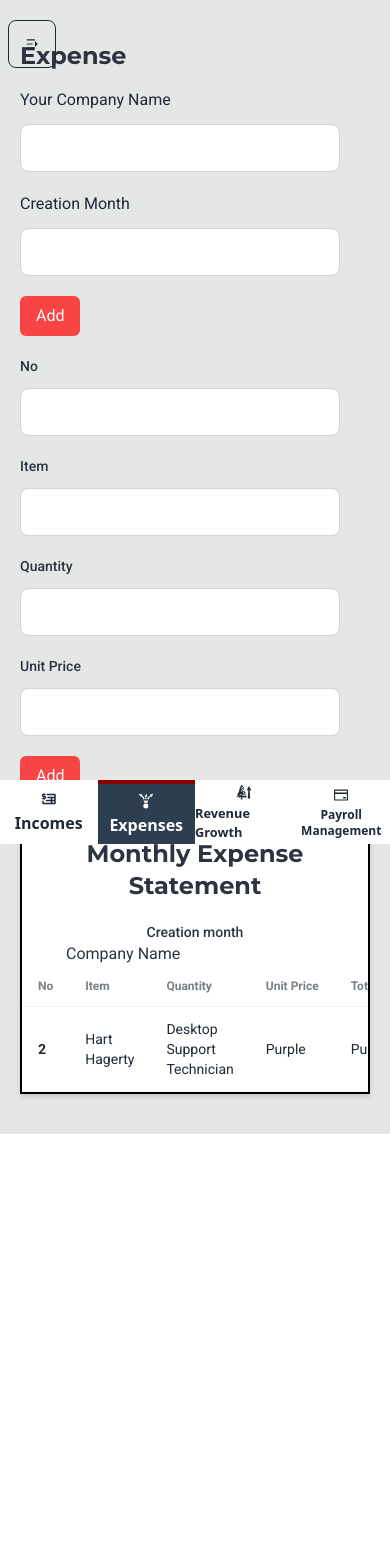
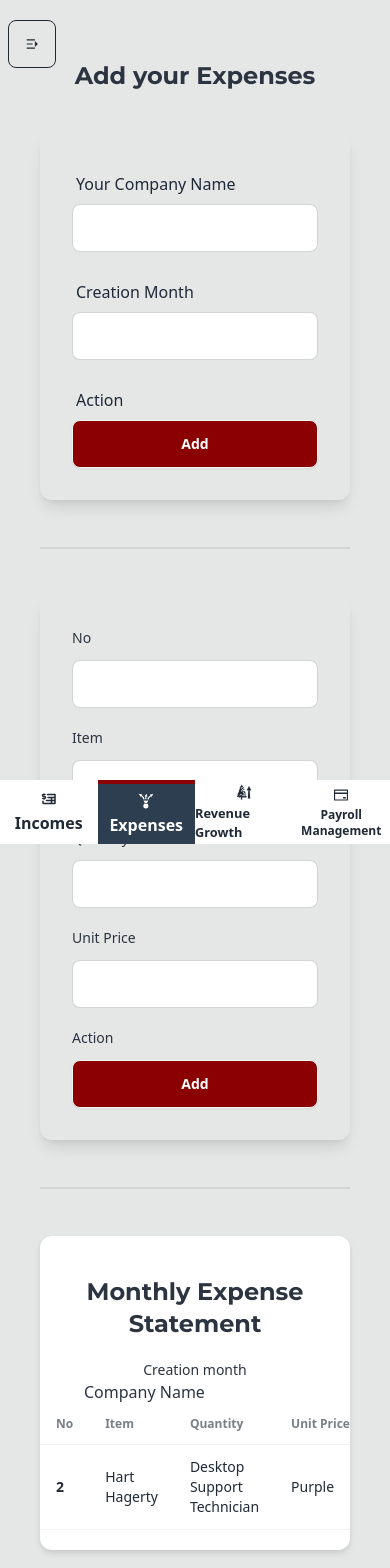
Before and after one commit to maasajal/revboost-solutions, a React (Vite) app: page /dashboard/company-expenses in a window 390 px wide. Shown: the top 1568 px of the page. Before the commit the page ends 1134 px from the top, so only its background shows below. Built offline with nearby package versions, Linux system fonts and the light colour scheme.

Commit message:
Responsive: modify expense page

```diff
--- a/src/dashboard/Expense/Expense.tsx
+++ b/src/dashboard/Expense/Expense.tsx
@@ -1,149 +1,165 @@
 import axios from "axios";
 import { useState } from "react";
 import toast from "react-hot-toast";
-import { ADDRESS_END_POINT, EXPENSE_END_POINT } from "../../components/utils/constant";
-
+import {
+  ADDRESS_END_POINT,
+  EXPENSE_END_POINT,
+} from "../../components/utils/constant";
 
 const Expense = () => {
   const [address, setAddress] = useState({
     companyName: "",
-        create: ""
+    create: "",
   });
 
-
-    const [expense,setExpense] = useState({
+  const [expense, setExpense] = useState({
     no: "",
-        item : "",
-        quantity : "",
-        unitPrice : "",
-        total : ""
+    item: "",
+    quantity: "",
+    unitPrice: "",
+    total: "",
   });
-
+  console.log(expense);
   const changeAddressHandler = (e: React.ChangeEvent<HTMLInputElement>) => {
-        setAddress({ ...address, [e.target.name]: e.target.value })
+    setAddress({ ...address, [e.target.name]: e.target.value });
   };
-
 
   const submitAddressHandler = async (e: React.FormEvent<HTMLFormElement>) => {
     e.preventDefault();
     console.log(address);
     try {
-            const res = await axios.post(`${ADDRESS_END_POINT}/expenseAddress`,address,{
-                headers :{'Content-Type': "application/json"},
+      const res = await axios.post(
+        `${ADDRESS_END_POINT}/expenseAddress`,
+        address,
+        {
+          headers: { "Content-Type": "application/json" },
           withCredentials: true,
-            })
+        }
+      );
 
-            if(res.data.success){
+      if (res.data.success) {
         toast.success(res.data.message);
       }
-
-        } catch (error){
+    } catch (error) {
       console.error(error);
     }
   };
 
+  const changeExpenseHandler = (e: React.ChangeEvent<HTMLInputElement>) => {
+    setExpense({ ...expense, [e.target.name]: e.target.value });
+  };
 
-    const changeExpenseHandler = (e: React.ChangeEvent<HTMLInputElement>) =>{
-        setExpense({ ...expense, [e.target.name]: e.target.value })
-    }
-
-
-    const submitExpenseHandler = async (e: React.FormEvent<HTMLFormElement>) =>{
+  const submitExpenseHandler = async (e: React.FormEvent<HTMLFormElement>) => {
     e.preventDefault();
     console.log(expense);
     try {
-            const res = await axios.post(`${EXPENSE_END_POINT}/create`,expense,{
-                headers :{'Content-Type': "application/json"},
+      const res = await axios.post(`${EXPENSE_END_POINT}/create`, expense, {
+        headers: { "Content-Type": "application/json" },
         withCredentials: true,
-            })
+      });
 
-            if(res.data.success){
+      if (res.data.success) {
         toast.success(res.data.message);
       }
-
-        } catch (error:unknown) {
+    } catch (error: unknown) {
       console.error(error);
-
     }
-    }
+  };
   return (
-        <div className="font-roboto">
-            <h1>Expense</h1>
-            <form onSubmit={submitAddressHandler}>
-                <section className="flex flex-col space-y-5 md:space-y-0 md:flex-row  md:gap-10 lg:gap-56 mt-4 md:mt-6 lg:mt-10">
-                    <div className="">
-                        <label>Your Company Name</label>
+    <div className="container mx-auto p-5 space-y-10">
+      <h1 className="text-center">Add your Expenses</h1>
+      <form
+        onSubmit={submitAddressHandler}
+        className="card-body grid grid-cols-1 sm:grid-cols-2 lg:grid-cols-3 gap-5 items-center shadow-lg rounded-xl"
+      >
+        <div className="form-control">
+          <label className="label">Your Company Name</label>
           <input
             type="text"
-                            className="input input-bordered  w-full max-w-xs  mt-3"
+            className="input input-bordered"
             name="companyName"
             value={address.companyName}
-                            onChange={changeAddressHandler} />
+            onChange={changeAddressHandler}
+          />
         </div>
-                    <div className="relative">
-                        <label>Creation Month</label>
+        <div className="form-control">
+          <label className="label">Creation Month</label>
           <input
             type="text"
-                            className="input input-bordered  w-full max-w-xs mt-3"
+            className="input input-bordered"
             name="create"
             value={address.create}
-                            onChange={changeAddressHandler} />
-                        <button type="submit" className="hidden lg:block absolute ml-96 -mt-11 bg-[#ff0000] bg-opacity-70 py-2 px-4 rounded-md text-white">Add</button>
+            onChange={changeAddressHandler}
+          />
         </div>
-
-                </section>
-                <button type="submit" className="block lg:hidden mt-5 lg:mt-0 bg-[#ff0000] bg-opacity-70 py-2 px-4 rounded-md text-white">Add</button>
+        <div className="form-control">
+          <label className="label">Action</label>
+          <button
+            type="submit"
+            className="btn bg-btnBgColor text-white hover:bg-btnBgHoverColor"
+          >
+            Add
+          </button>
+        </div>
       </form>
-
-            <form onSubmit={submitExpenseHandler}>
-                <section className="mt-5 md:mt-10">
-                    <div className="grid grid-cols-1 md:grid-cols-2 lg:grid-cols-5 gap-5 md:gap-10 lg:gap-16">
-                        <div>
+      <div className="divider"></div>
+      <form
+        onSubmit={submitExpenseHandler}
+        className="card-body grid grid-cols-1 sm:grid-cols-3 lg:grid-cols-5 gap-5 items-center shadow-lg rounded-xl"
+      >
+        <div className="form-control">
           <h5>No</h5>
           <input
             type="text"
-                                className="input input-bordered   w-full max-w-xs mt-3"
-                                name='no'
+            className="input input-bordered mt-3"
+            name="no"
             value={expense.no}
-                                onChange={changeExpenseHandler} />
+            onChange={changeExpenseHandler}
+          />
         </div>
-
-                        <div>
+        <div className="form-control">
           <h5>Item</h5>
           <input
             type="text"
-                                className="input input-bordered   w-full max-w-xs mt-3"
-                                name='item'
+            className="input input-bordered mt-3"
+            name="item"
             value={expense.item}
-                                onChange={changeExpenseHandler} />
+            onChange={changeExpenseHandler}
+          />
         </div>
-                        <div>
+        <div className="form-control">
           <h5>Quantity</h5>
           <input
             type="text"
-                                className="input input-bordered   w-full max-w-xs mt-3"
+            className="input input-bordered mt-3"
             name="quantity"
             value={expense.quantity}
-                                onChange={changeExpenseHandler} />
+            onChange={changeExpenseHandler}
+          />
         </div>
-                        <div>
+        <div className="form-control">
           <h5>Unit Price</h5>
           <input
             type="text"
-                                className="input input-bordered   w-full max-w-xs mt-3"
+            className="input input-bordered mt-3"
             name="unitPrice"
             value={expense.unitPrice}
-                                onChange={changeExpenseHandler} />
+            onChange={changeExpenseHandler}
+          />
         </div>
 
-                        <button type="submit" className="hidden lg:block h-1/2  mt-10 bg-[#ff0000] bg-opacity-70 py-2 px-4 rounded-md text-white">Add</button>
+        <div className="form-control">
+          <h5>Action</h5>
+          <button
+            type="submit"
+            className="btn bg-btnBgColor text-white hover:bg-btnBgHoverColor mt-3"
+          >
+            Add
+          </button>
         </div>
-                    <button type="submit" className="block lg:hidden mt-5 lg:mt-0 bg-[#ff0000] bg-opacity-70 py-2 px-4 rounded-md text-white">Add</button>
-                </section>
       </form>
-
-
-            <section className="w-full  border-2 border-black mt-5 md:mt-10 bg-white drop-shadow-md">
+      <div className="divider"></div>
+      <section className="w-full py-5 md:mt-10 bg-white drop-shadow-md rounded-xl">
         <h1 className="text-center mt-5 md:mt-10">Monthly Expense Statement</h1>
         <h4 className="text-center mt-5">Creation month</h4>
         <p className="ml-11 lg:ml-20 ">Company Name</p>
@@ -170,10 +186,7 @@ const Expense = () => {
             </tbody>
           </table>
         </div>
-
       </section>
-
-
     </div>
   );
 };
```
Lines whose indentation alone changed are shown as unchanged.
